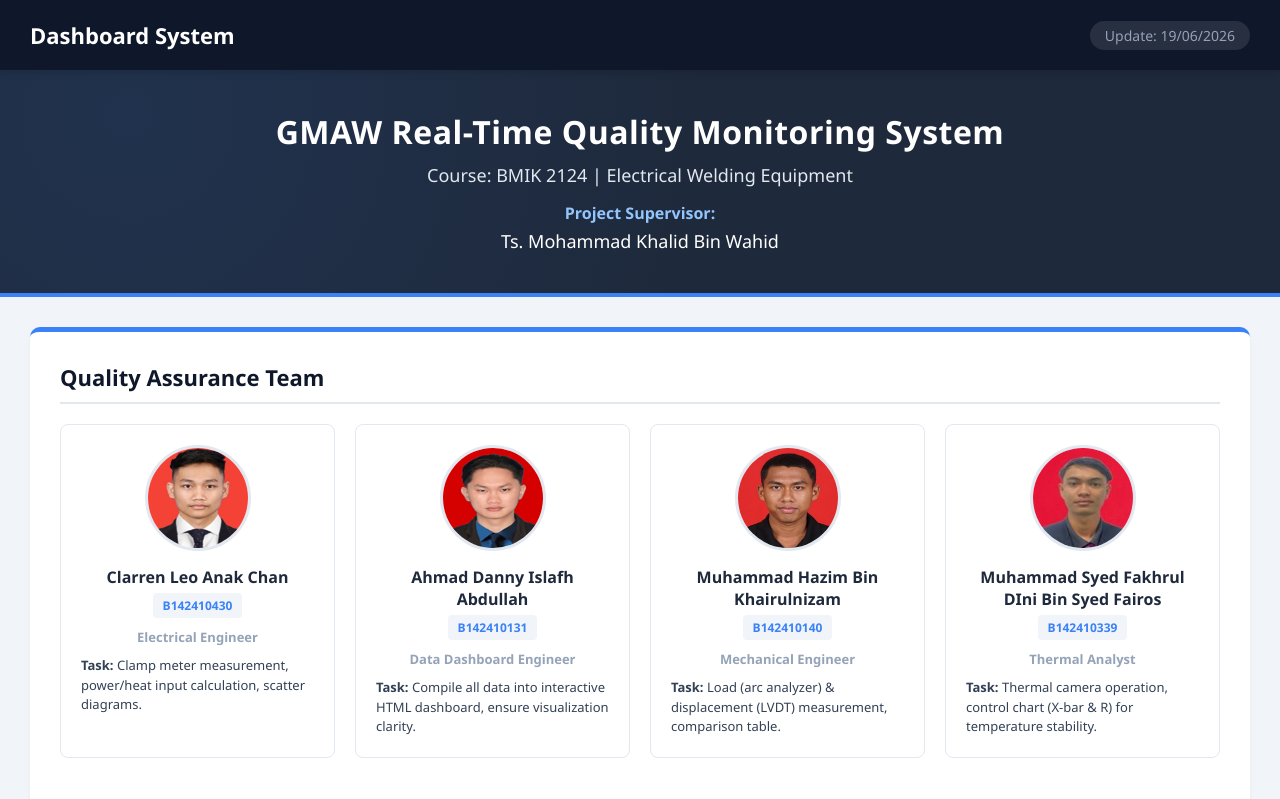
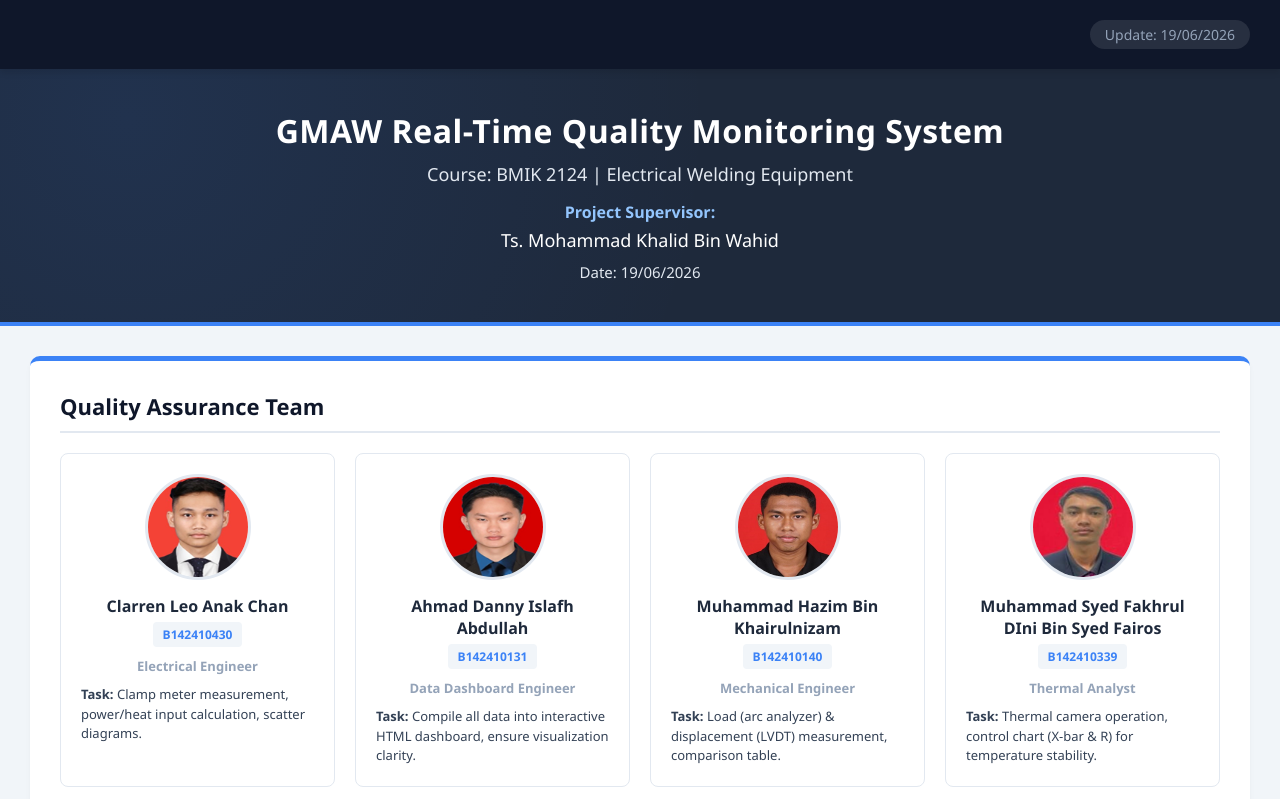
Before and after one commit to hy5ct4m48z-web/elektrikal, a plain HTML site: page index.html in a window 1280 px wide. Shown: the top 799 px of the page. Drawn offline with nearby package versions, Linux system fonts and the light colour scheme.

Commit message:
Update index.html
implement

```diff
--- a/index.html
+++ b/index.html
@@ -3,7 +3,8 @@
 <head>
     <meta charset="UTF-8">
     <meta name="viewport" content="width=device-width, initial-scale=1.0">
-    <title>BMIK 2124: GMAW Quality Monitoring Dashboard</title>
+    <title>BMIK 2124: GMAW Quality Monitoring</title>
+    <!-- Memuatkan Chart.js untuk graf interaktif -->
     <script src="https://cdn.jsdelivr.net/npm/chart.js"></script>
     <style>
         :root {
@@ -59,6 +60,7 @@
         .info-banner h3 { margin: 0 0 15px 0; font-size: 18px; color: var(--accent); font-weight: 500; }
         .info-banner p { margin: 0; font-size: 16px; color: #93c5fd; font-weight: bold; }
         .info-banner .supervisor-name { color: white; font-size: 18px; display: block; margin-top: 5px;}
+        .info-banner .project-date { display: block; color: var(--accent); margin-top: 10px; font-size: 15px; }
 
         /* --- MAIN CONTENT AREA --- */
         .main-container { padding: 30px; max-width: 1400px; margin: 0 auto; }
@@ -109,20 +111,25 @@
 </head>
 <body>
 
+    <!-- TOP NAVBAR -->
     <div class="navbar">
-        <h1>Dashboard System</h1>
+        <h1></h1>
         <div class="date">Update: 19/06/2026</div>
     </div>
 
+    <!-- PROJECT INFO BANNER (Menggantikan KPI) -->
     <div class="info-banner">
         <h2>GMAW Real-Time Quality Monitoring System</h2>
         <h3>Course: BMIK 2124 | Electrical Welding Equipment</h3>
         <p>Project Supervisor:</p>
         <span class="supervisor-name">Ts. Mohammad Khalid Bin Wahid</span>
+        <span class="project-date">Date: 19/06/2026</span>
     </div>
 
+    <!-- MAIN SCROLLABLE CONTENT AREA -->
     <div class="main-container">
 
+        <!-- 1. TEAM & EQUIPMENT -->
         <div class="card" style="border-top-color: var(--secondary);">
             <h2 class="section-header">Quality Assurance Team</h2>
             <div class="grid-4">
@@ -182,6 +189,7 @@
             </div>
         </div>
 
+        <!-- 2. ELECTRICAL ANALYSIS -->
         <div class="card" style="border-top-color: #8b5cf6;">
             <h2 class="section-header">Table 1: 30 Samples Electrical Measurement Parameters</h2>
             <div class="table-responsive">
@@ -192,7 +200,7 @@
                             <th>Heat Input (kJ/mm)</th><th>Resistance (Ω)</th><th>Voltage Drop (V)</th>
                         </tr>
                     </thead>
-                    <tbody></tbody>
+                    <tbody><!-- Generated via JS --></tbody>
                 </table>
             </div>
 
@@ -217,6 +225,7 @@
             </div>
         </div>
 
+        <!-- 3. THERMAL SPC -->
         <div class="card" style="border-top-color: #ef4444;">
             <h2 class="section-header">Statistical Process Control (SPC) - Thermal Stability</h2>
             <div class="chart-container" style="height: 450px;">
@@ -246,6 +255,7 @@
             </div>
         </div>
 
+        <!-- 4. MECHANICAL ANALYSIS -->
         <div class="card" style="border-top-color: #10b981;">
             <h2 class="section-header">Table 3: Load & Displacement Reference Data</h2>
             <div class="table-responsive">
```
